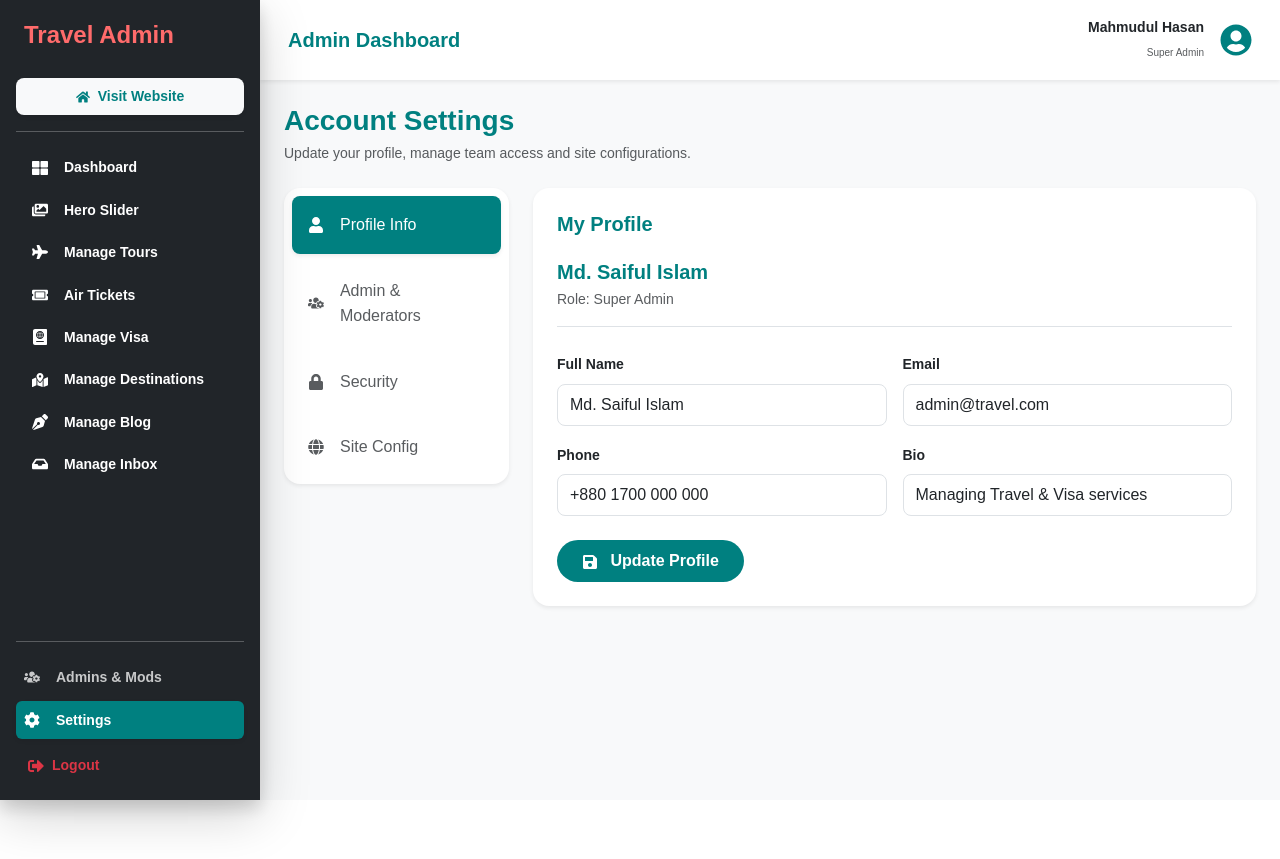
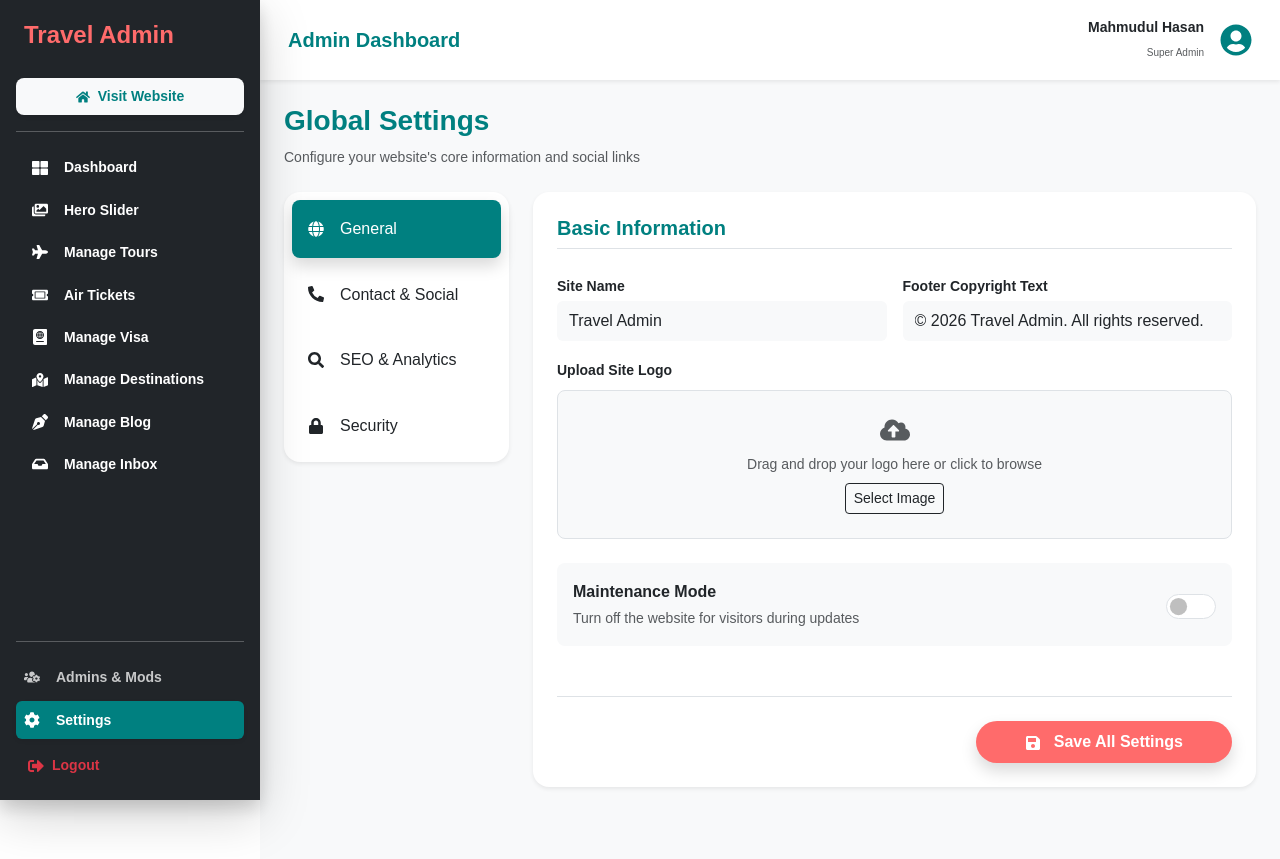
Before and after one commit to mdsaifulisl/VisaVibe-Agency, a React (Vite) app: page /admin/settings in a window 1280 px wide. Before the commit the page ends 800 px from the top, so only its background shows below. Built offline with nearby package versions, Linux system fonts and the light colour scheme.

Commit message:
frontend update setting

```diff
--- a/src/pages/admin/settings/Settings.jsx
+++ b/src/pages/admin/settings/Settings.jsx
@@ -1,242 +1,211 @@
 import React, { useState } from "react";
 import {
-  FaUser, FaLock, FaGlobe, FaUsersCog,
-  FaCamera, FaSave, FaUserPlus, FaTrash,
-  FaShieldAlt, FaEnvelope, FaPhoneAlt, FaMapMarkerAlt
+  FaCog, FaGlobe, FaShareAlt, FaSearch, FaLock,
+  FaSave, FaCloudUploadAlt, FaFacebook, FaInstagram,
+  FaLinkedin, FaWhatsapp, FaEnvelope, FaPhoneAlt, FaMapMarkerAlt
 } from "react-icons/fa";
 
 const Settings = () => {
-  const [activeTab, setActiveTab] = useState("profile");
+  const [activeTab, setActiveTab] = useState("general");
 
-  // ডামি টিম ডেটা
-  // eslint-disable-next-line no-unused-vars
-  const [team, setTeam] = useState([
-    { id: 1, name: "Md. Saiful Islam", email: "saiful@admin.com", role: "Super Admin", status: "Active" },
-    { id: 2, name: "Rakibul Hasan", email: "rakib@mod.com", role: "Moderator", status: "Active" },
-    { id: 3, name: "Tanvir Ahmed", email: "tanvir@test.com", role: "Editor", status: "Pending" },
-  ]);
+  // Settings State
+  const [settings, setSettings] = useState({
+    siteName: "Travel Admin",
+    siteEmail: "info@travelagency.com",
+    phone: "+880 1700-000000",
+    address: "Dhaka, Bangladesh",
+    footerText: "© 2026 Travel Admin. All rights reserved.",
+    facebook: "https://facebook.com/travel",
+    instagram: "https://instagram.com/travel",
+    linkedin: "https://linkedin.com/travel",
+    whatsapp: "+8801700000000",
+    metaTitle: "Best Travel Agency in Bangladesh",
+    metaDescription: "Book your dream vacation with ease.",
+    maintenanceMode: false
+  });
+
+  const handleInputChange = (e) => {
+    const { name, value, type, checked } = e.target;
+    setSettings({
+      ...settings,
+      [name]: type === "checkbox" ? checked : value
+    });
+  };
 
   return (
-    <div className="animate__animated animate__fadeIn">
-      {/* Page Header */}
+    <div className="animate__animated animate__fadeIn pb-5">
       <div className="mb-4">
-        <h3 className="fw-bold mb-1" style={{ color: "var(--primary-teal)" }}>Account Settings</h3>
-        <p className="text-muted small">Update your profile, manage team access and site configurations.</p>
+        <h3 className="fw-bold" style={{ color: "var(--primary-teal)" }}>Global Settings</h3>
+        <p className="text-muted small">Configure your website's core information and social links</p>
       </div>
 
       <div className="row g-4">
-        {/* Left Sidebar Navigation */}
+        {/* Sidebar Tabs */}
         <div className="col-lg-3">
-          <div className="card border-0 shadow-sm rounded-4 p-2 sticky-top" style={{ top: '20px' }}>
+          <div className="card border-0 shadow-sm rounded-4 p-2">
             <div className="nav flex-column nav-pills gap-2">
               <button
-                onClick={() => setActiveTab("profile")}
-                className={`nav-link d-flex align-items-center gap-3 py-3 border-0 rounded-3 text-start transition-all ${activeTab === "profile" ? "active shadow-sm" : "text-muted hover-bg-light"}`}
-                style={activeTab === "profile" ? { backgroundColor: "var(--primary-teal)" } : {}}
+                className={`nav-link rounded-3 py-3 d-flex align-items-center gap-3 border-0 ${activeTab === 'general' ? 'bg-teal text-white shadow' : 'text-dark hover-bg-light'}`}
+                style={activeTab === 'general' ? {backgroundColor: 'var(--primary-teal)'} : {}}
+                onClick={() => setActiveTab("general")}
               >
-                <FaUser /> <span>Profile Info</span>
+                <FaGlobe /> General
               </button>
-
               <button
-                onClick={() => setActiveTab("team")}
-                className={`nav-link d-flex align-items-center gap-3 py-3 border-0 rounded-3 text-start transition-all ${activeTab === "team" ? "active shadow-sm" : "text-muted hover-bg-light"}`}
-                style={activeTab === "team" ? { backgroundColor: "var(--primary-teal)" } : {}}
+                className={`nav-link rounded-3 py-3 d-flex align-items-center gap-3 border-0 ${activeTab === 'contact' ? 'bg-teal text-white shadow' : 'text-dark hover-bg-light'}`}
+                style={activeTab === 'contact' ? {backgroundColor: 'var(--primary-teal)'} : {}}
+                onClick={() => setActiveTab("contact")}
               >
-                <FaUsersCog /> <span>Admin & Moderators</span>
+                <FaPhoneAlt /> Contact & Social
               </button>
-
               <button
-                onClick={() => setActiveTab("password")}
-                className={`nav-link d-flex align-items-center gap-3 py-3 border-0 rounded-3 text-start transition-all ${activeTab === "password" ? "active shadow-sm" : "text-muted hover-bg-light"}`}
-                style={activeTab === "password" ? { backgroundColor: "var(--primary-teal)" } : {}}
+                className={`nav-link rounded-3 py-3 d-flex align-items-center gap-3 border-0 ${activeTab === 'seo' ? 'bg-teal text-white shadow' : 'text-dark hover-bg-light'}`}
+                style={activeTab === 'seo' ? {backgroundColor: 'var(--primary-teal)'} : {}}
+                onClick={() => setActiveTab("seo")}
               >
-                <FaLock /> <span>Security</span>
+                <FaSearch /> SEO & Analytics
               </button>
-
               <button
-                onClick={() => setActiveTab("site")}
-                className={`nav-link d-flex align-items-center gap-3 py-3 border-0 rounded-3 text-start transition-all ${activeTab === "site" ? "active shadow-sm" : "text-muted hover-bg-light"}`}
-                style={activeTab === "site" ? { backgroundColor: "var(--primary-teal)" } : {}}
+                className={`nav-link rounded-3 py-3 d-flex align-items-center gap-3 border-0 ${activeTab === 'security' ? 'bg-teal text-white shadow' : 'text-dark hover-bg-light'}`}
+                style={activeTab === 'security' ? {backgroundColor: 'var(--primary-teal)'} : {}}
+                onClick={() => setActiveTab("security")}
               >
-                <FaGlobe /> <span>Site Config</span>
+                <FaLock /> Security
               </button>
             </div>
           </div>
         </div>
 
-        {/* Right Content Area */}
+        {/* Tab Content */}
         <div className="col-lg-9">
-          <div className="card border-0 shadow-sm rounded-4 p-4 min-vh-60">
+          <div className="card border-0 shadow-sm rounded-4 p-4">
 
-            {/* 1. Profile Information Section */}
-            {activeTab === "profile" && (
+            {/* 1. GENERAL SETTINGS */}
+            {activeTab === "general" && (
               <div className="animate__animated animate__fadeIn">
-                <h5 className="fw-bold mb-4">My Profile</h5>
-                <div className="d-flex align-items-center gap-4 mb-4 pb-3 border-bottom">
-                  {/* <div className="position-relative">
-                    <img
-                      src="https://i.ibb.co/L8N2YvX/user-placeholder.png"
-                      alt="Admin"
-                      className="rounded-circle border p-1"
-                      style={{ width: '100px', height: '100px', objectFit: 'cover' }}
-                    />
-                    <label className="btn btn-sm btn-light position-absolute bottom-0 end-0 shadow-sm rounded-circle p-2 cursor-pointer">
-                      <FaCamera size={12} />
-                      <input type="file" hidden />
-                    </label>
-                  </div> */}
-                  <div>
-                    <h5 className="mb-1 fw-bold">Md. Saiful Islam</h5>
-                    <p className="text-muted small mb-0">Role: Super Admin</p>
-                  </div>
-                </div>
-
-                <form className="row g-3">
+                <h5 className="fw-bold mb-4 border-bottom pb-2">Basic Information</h5>
+                <div className="row g-3">
                   <div className="col-md-6">
-                    <label className="form-label small fw-bold">Full Name</label>
-                    <input type="text" className="form-control rounded-3 py-2 shadow-none" defaultValue="Md. Saiful Islam" />
+                    <label className="small fw-bold mb-1">Site Name</label>
+                    <input type="text" className="form-control bg-light border-0 py-2" name="siteName" value={settings.siteName} onChange={handleInputChange} />
                   </div>
                   <div className="col-md-6">
-                    <label className="form-label small fw-bold">Email</label>
-                    <input type="email" className="form-control rounded-3 py-2 shadow-none" defaultValue="admin@travel.com" />
+                    <label className="small fw-bold mb-1">Footer Copyright Text</label>
+                    <input type="text" className="form-control bg-light border-0 py-2" name="footerText" value={settings.footerText} onChange={handleInputChange} />
                   </div>
-                  <div className="col-md-6">
-                    <label className="form-label small fw-bold">Phone</label>
-                    <input type="text" className="form-control rounded-3 py-2 shadow-none" defaultValue="+880 1700 000 000" />
-                  </div>
-                  <div className="col-md-6">
-                    <label className="form-label small fw-bold">Bio</label>
-                    <input type="text" className="form-control rounded-3 py-2 shadow-none" defaultValue="Managing Travel & Visa services" />
+                  <div className="col-12 mt-3">
+                    <label className="small fw-bold mb-2">Upload Site Logo</label>
+                    <div className="border border-dashed rounded-3 p-4 text-center bg-light">
+                      <FaCloudUploadAlt size={30} className="text-muted mb-2" />
+                      <p className="small text-muted mb-0">Drag and drop your logo here or click to browse</p>
+                      <input type="file" hidden id="logoUpload" />
+                      <label htmlFor="logoUpload" className="btn btn-sm btn-outline-dark mt-2">Select Image</label>
+                    </div>
                   </div>
                   <div className="col-12 mt-4">
-                    <button type="button" className="btn text-white px-4 py-2 rounded-pill fw-bold" style={{backgroundColor: 'var(--primary-teal)'}}>
-                      <FaSave className="me-2" /> Update Profile
-                    </button>
-                  </div>
-                </form>
-              </div>
-            )}
-
-            {/* 2. Team Management Section */}
-            {activeTab === "team" && (
-              <div className="animate__animated animate__fadeIn">
-                <div className="d-flex justify-content-between align-items-center mb-4">
-                  <h5 className="fw-bold mb-0">Team Access Management</h5>
-                </div>
-
-                <div className="table-responsive">
-                  <table className="table table-hover align-middle">
-                    <thead>
-                      <tr className="text-muted small">
-                        <th>USER</th>
-                        <th>ROLE</th>
-                        <th>STATUS</th>
-                        <th className="text-end">ACTION</th>
-                      </tr>
-                    </thead>
-                    <tbody>
-                      {team.map((user) => (
-                        <tr key={user.id}>
-                          <td>
-                            <div className="fw-bold small">{user.name}</div>
-                            <div className="text-muted" style={{fontSize: '11px'}}>{user.email}</div>
-                          </td>
-                          <td>
-                            <span className={`badge rounded-pill px-3 py-2 ${user.role === 'Super Admin' ? 'bg-danger-subtle text-danger' : 'bg-info-subtle text-info'}`} style={{fontSize: '10px'}}>
-                              {user.role}
-                            </span>
-                          </td>
-                          <td>
-                            <span className="small text-success fw-bold">● {user.status}</span>
-                          </td>
-                          <td className="text-end">
-                            <button className="btn btn-sm btn-outline-danger border-0"><FaTrash size={14} /></button>
-                          </td>
-                        </tr>
-                      ))}
-                    </tbody>
-                  </table>
-                </div>
-
-                <div className="mt-4 p-4 rounded-4 bg-light border-dashed">
-                  <h6 className="fw-bold mb-3 small"><FaUserPlus className="me-2 text-teal" /> Invite New Member</h6>
-                  <div className="row g-2">
-                    <div className="col-md-5">
-                      <input type="email" className="form-control form-control-sm rounded-3" placeholder="Enter email" />
-                    </div>
-                    <div className="col-md-4">
-                      <select className="form-select form-select-sm rounded-3">
-                        <option value="super-admin">Super Admin</option>
-                        <option value="moderator">Moderator</option>
-                        <option value="editor">Editor</option>
-                      </select>
-                    </div>
-                    <div className="col-md-3">
-                      <button className="btn btn-sm btn-dark w-100 rounded-3 py-2">Invite</button>
+                    <div className="form-check form-switch p-3 bg-light rounded-3 d-flex justify-content-between align-items-center">
+                       <div>
+                          <label className="fw-bold mb-0 d-block">Maintenance Mode</label>
+                          <small className="text-muted">Turn off the website for visitors during updates</small>
+                       </div>
+                       <input className="form-check-input text-teal" type="checkbox" name="maintenanceMode" checked={settings.maintenanceMode} onChange={handleInputChange} style={{width: '50px', height: '25px'}} />
                     </div>
                   </div>
                 </div>
               </div>
             )}
 
-            {/* 3. Security (Password) Section */}
-            {activeTab === "password" && (
+            {/* 2. CONTACT & SOCIAL */}
+            {activeTab === "contact" && (
               <div className="animate__animated animate__fadeIn">
-                <h5 className="fw-bold mb-4">Security Settings</h5>
-                <form className="row g-3" style={{ maxWidth: '450px' }}>
-                  <div className="col-12">
-                    <label className="form-label small fw-bold">Current Password</label>
-                    <input type="password" placeholder="••••••••" className="form-control rounded-3 py-2 shadow-none" />
+                <h5 className="fw-bold mb-4 border-bottom pb-2">Contact & Social Media</h5>
+                <div className="row g-3">
+                  <div className="col-md-6">
+                    <label className="small fw-bold mb-1"><FaEnvelope className="me-1" /> Public Email</label>
+                    <input type="email" className="form-control bg-light border-0 py-2" name="siteEmail" value={settings.siteEmail} onChange={handleInputChange} />
+                  </div>
+                  <div className="col-md-6">
+                    <label className="small fw-bold mb-1"><FaPhoneAlt className="me-1" /> Phone Number</label>
+                    <input type="text" className="form-control bg-light border-0 py-2" name="phone" value={settings.phone} onChange={handleInputChange} />
                   </div>
                   <div className="col-12">
-                    <label className="form-label small fw-bold">New Password</label>
-                    <input type="password" placeholder="New Password" className="form-control rounded-3 py-2 shadow-none" />
+                    <label className="small fw-bold mb-1"><FaMapMarkerAlt className="me-1" /> Office Address</label>
+                    <textarea className="form-control bg-light border-0 py-2" rows="2" name="address" value={settings.address} onChange={handleInputChange}></textarea>
                   </div>
-                  <div className="col-12">
-                    <label className="form-label small fw-bold">Confirm New Password</label>
-                    <input type="password" placeholder="Confirm Password" className="form-control rounded-3 py-2 shadow-none" />
+                  <hr className="my-3 opacity-10" />
+                  <div className="col-md-6">
+                    <label className="small fw-bold mb-1"><FaFacebook className="text-primary me-1" /> Facebook URL</label>
+                    <input type="text" className="form-control bg-light border-0 py-2" name="facebook" value={settings.facebook} onChange={handleInputChange} />
                   </div>
-                  <div className="col-12 mt-4">
-                    <button type="button" className="btn text-white px-4 py-2 rounded-pill fw-bold" style={{backgroundColor: 'var(--primary-teal)'}}>
-                      Change Password
-                    </button>
+                  <div className="col-md-6">
+                    <label className="small fw-bold mb-1"><FaInstagram className="text-danger me-1" /> Instagram URL</label>
+                    <input type="text" className="form-control bg-light border-0 py-2" name="instagram" value={settings.instagram} onChange={handleInputChange} />
                   </div>
-                </form>
+                  <div className="col-md-6">
+                    <label className="small fw-bold mb-1"><FaLinkedin className="text-primary me-1" /> LinkedIn URL</label>
+                    <input type="text" className="form-control bg-light border-0 py-2" name="linkedin" value={settings.linkedin} onChange={handleInputChange} />
+                  </div>
+                  <div className="col-md-6">
+                    <label className="small fw-bold mb-1"><FaWhatsapp className="text-success me-1" /> WhatsApp Number</label>
+                    <input type="text" className="form-control bg-light border-0 py-2" name="whatsapp" value={settings.whatsapp} onChange={handleInputChange} />
+                  </div>
+                </div>
               </div>
             )}
 
-            {/* 4. Site Configuration Section */}
-            {activeTab === "site" && (
+            {/* 3. SEO SETTINGS */}
+            {activeTab === "seo" && (
               <div className="animate__animated animate__fadeIn">
-                <h5 className="fw-bold mb-4">Site Global Settings</h5>
-                <form className="row g-3">
+                <h5 className="fw-bold mb-4 border-bottom pb-2">Search Engine Optimization</h5>
+                <div className="row g-3">
+                  <div className="col-12">
+                    <label className="small fw-bold mb-1">Meta Title (Homepage)</label>
+                    <input type="text" className="form-control bg-light border-0 py-2" name="metaTitle" value={settings.metaTitle} onChange={handleInputChange} />
+                  </div>
+                  <div className="col-12">
+                    <label className="small fw-bold mb-1">Meta Description</label>
+                    <textarea className="form-control bg-light border-0 py-2" rows="4" name="metaDescription" value={settings.metaDescription} onChange={handleInputChange}></textarea>
+                  </div>
+                  <div className="col-12 mt-3 p-3 rounded-3" style={{backgroundColor: '#e3f2fd', borderLeft: '4px solid #2196f3'}}>
+                    <p className="small mb-0 text-dark">
+                      <strong>Tip:</strong> Good SEO titles should be under 60 characters and descriptions under 160 characters for better visibility in Google.
+                    </p>
+                  </div>
+                </div>
+              </div>
+            )}
+
+            {/* 4. SECURITY SETTINGS */}
+            {activeTab === "security" && (
+              <div className="animate__animated animate__fadeIn">
+                <h5 className="fw-bold mb-4 border-bottom pb-2">Admin Security</h5>
+                <div className="row g-3">
                   <div className="col-md-6">
-                    <label className="form-label small fw-bold text-uppercase" style={{fontSize: '10px'}}>Website Name</label>
-                    <input type="text" className="form-control rounded-3 py-2" defaultValue="Travel Agency Admin" />
+                    <label className="small fw-bold mb-1">Current Password</label>
+                    <input type="password" placeholder="••••••••" className="form-control bg-light border-0 py-2" />
+                  </div>
+                  <div className="col-12"></div>
+                  <div className="col-md-6">
+                    <label className="small fw-bold mb-1">New Password</label>
+                    <input type="password" placeholder="New Password" className="form-control bg-light border-0 py-2" />
                   </div>
                   <div className="col-md-6">
-                    <label className="form-label small fw-bold text-uppercase" style={{fontSize: '10px'}}>Support Email</label>
-                    <input type="email" className="form-control rounded-3 py-2" defaultValue="contact@travel.com" />
+                    <label className="small fw-bold mb-1">Confirm New Password</label>
+                    <input type="password" placeholder="Confirm Password" className="form-control bg-light border-0 py-2" />
                   </div>
-                  <div className="col-12">
-                    <label className="form-label small fw-bold text-uppercase" style={{fontSize: '10px'}}>Office Address</label>
-                    <textarea className="form-control rounded-3" rows="2" defaultValue="Dhaka, Bangladesh"></textarea>
+                  <div className="col-12 mt-3 p-3 bg-light rounded-3">
+                     <button className="btn btn-danger btn-sm rounded-pill px-4">Force Logout All Sessions</button>
                   </div>
-                  <div className="col-md-6">
-                    <label className="form-label small fw-bold text-uppercase" style={{fontSize: '10px'}}>Maintenance Mode</label>
-                    <div className="form-check form-switch mt-1">
-                      <input className="form-check-input" type="checkbox" role="switch" id="maintenanceSwitch" />
-                      <label className="form-check-label small text-muted" htmlFor="maintenanceSwitch">Disable Website temporarily</label>
-                    </div>
-                  </div>
-                  <div className="col-12 mt-4 pt-3 border-top">
-                    <button type="button" className="btn text-white px-4 py-2 rounded-pill fw-bold" style={{backgroundColor: 'var(--primary-teal)'}}>
-                      <FaSave className="me-2" /> Save Site Settings
-                    </button>
-                  </div>
-                </form>
+                </div>
               </div>
             )}
+
+            {/* Save Button */}
+            <div className="mt-5 border-top pt-4 text-end">
+              <button className="btn text-white px-5 py-2 rounded-pill shadow" style={{backgroundColor: 'var(--secondary-coral)', fontWeight: 'bold'}}>
+                <FaSave className="me-2" /> Save All Settings
+              </button>
+            </div>
 
           </div>
         </div>
```
